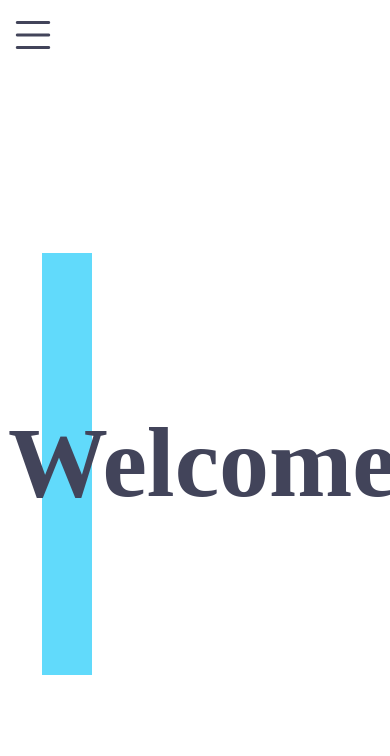
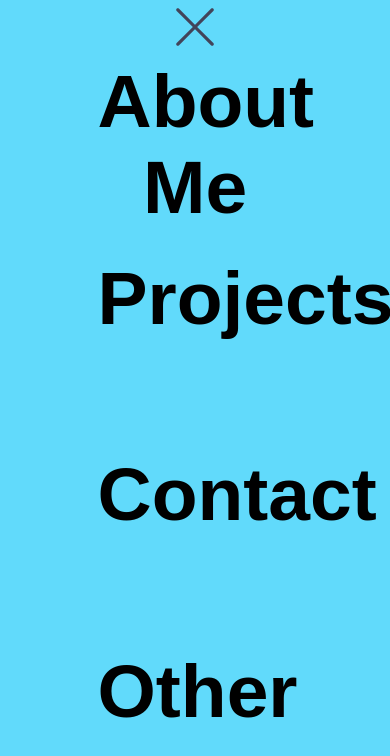
Before and after one commit to BostonRohan/portfolio, a React (Create React App) app: page /nav in a window 390 px wide. Shown: the top 756 px of the page. Built offline with nearby package versions, Linux system fonts and the light colour scheme.

Commit message:
added navbar responsiveness, and routed pages

```diff
--- a/package.json
+++ b/package.json
@@ -10,6 +10,7 @@
     "bootstrap-icons": "^1.6.1",
     "react": "^17.0.2",
     "react-dom": "^17.0.2",
+    "react-router-dom": "^5.3.0",
     "react-scripts": "4.0.3",
     "web-vitals": "^1.1.2"
   },
--- a/src/App.js
+++ b/src/App.js
@@ -1,11 +1,23 @@
 import React from "react";
+import { BrowserRouter as Router, Switch, Route } from "react-router-dom";
 import Home from "./Components/Pages/Home";
-import Navbar from "./Components/Navbar";
+import NavScreen from "./Components/Pages/Navscreen";
 function App() {
   return (
     <>
-      <Navbar />
-      <Home />
+      <Router>
+        <Switch>
+          <Route path="/" exact component={Home}></Route>
+          <Route path="/about"></Route>
+          <Route path="/projects"></Route>
+          <Route path="/contact"></Route>
+          <Route path="/other"></Route>
+          <Route path="/blog"></Route>
+          <Route path="/school"></Route>
+          <Route path="/resume"></Route>
+          <Route path="/nav" exact component={NavScreen}></Route>
+        </Switch>
+      </Router>
     </>
   );
 }
--- a/src/Components/Navbar.js
+++ b/src/Components/Navbar.js
@@ -1,10 +1,50 @@
-import React from "react";
+import { React, useState, useEffect } from "react";
+import { BrowserRouter as Router, Link } from "react-router-dom";
 import "../Styles/Navbar.css";
 import "bootstrap-icons/font/bootstrap-icons.css";
 function Navbar() {
+  const [mobile, setMobile] = useState(false);
+  const [clicked, setClicked] = useState(false);
+  const responsive = () => {
+    window.innerWidth <= 810 ? setMobile(true) : setMobile(false);
+  };
+  useEffect(() => {
+    responsive();
+  }, []);
+  window.addEventListener("resize", responsive);
+  const handleClick = () => {
+    setClicked(!clicked);
+  };
   return (
     <>
-      <i className="bi-list lines"></i>
+      {mobile ? (
+        <>
+          <Router>
+            <Link to="/" className="mobile-logo">
+              Boston
+            </Link>
+          </Router>
+          <Router>
+            <Link
+              className="bi-list lines"
+              to="/nav"
+              onClick={handleClick}
+            ></Link>
+          </Router>
+        </>
+      ) : (
+        <>
+          <div className="navbar">
+            <p className="logo">Boston</p>
+            <ul>
+              <li>About Me</li>
+              <li>Projects</li>
+              <li>Contact</li>
+              <li>Other</li>
+            </ul>
+          </div>
+        </>
+      )}
     </>
   );
 }
--- a/src/Components/Pages/Home.js
+++ b/src/Components/Pages/Home.js
@@ -1,8 +1,10 @@
 import React from "react";
 import "../../Styles/Home.css";
+import Navbar from "../Navbar";
 function Home() {
   return (
     <>
+      <Navbar />
       <div className="line"></div>
       <h1 className="welcome">Welcome</h1>
     </>
--- /dev/null
+++ b/src/Components/Pages/Navscreen.js
@@ -0,0 +1,14 @@
+import React from "react";
+import { Link } from "react-router-dom";
+function NavScreen() {
+  return (
+    <div className="mobile-nav">
+      <Link className="bi-x-lg x" to="/"></Link>
+      <h2>About Me</h2>
+      <h2>Projects</h2>
+      <h2>Contact</h2>
+      <h2>Other</h2>
+    </div>
+  );
+}
+export default NavScreen;
--- a/src/Styles/Home.css
+++ b/src/Styles/Home.css
@@ -1,13 +1,13 @@
-:root {
-  --primary-color: #61dafb;
-  --secondary-color: #42445a;
-  --tertiary-color: #f2a98d;
+* {
+  margin: 0;
+  padding: 0;
+  box-sizing: border-box;
 }
 .welcome {
   font-family: "Lobster", cursive;
   font-size: 250px;
   position: absolute;
-  top: 15vh;
+  top: 40vh;
   width: 50%;
   color: var(--secondary-color);
 }
@@ -15,29 +15,26 @@
   position: absolute;
   height: 75vh;
   border-left: 50px solid var(--primary-color);
-  left: 10vh;
+  left: 5vh;
   top: 15vh;
 }
 @media screen and (max-width: 806px) {
   .welcome {
     font-size: 150px;
-    top: 30vh;
+    top: 45vh;
   }
 }
 @media screen and (max-width: 496px) {
   .line {
-    height: 50vh;
-    top: 30vh;
-    left: 5vh;
+    border-left: 30px solid var(--primary-color);
   }
   .welcome {
     font-size: 100px;
-    top: 40vh;
+    top: 50vh;
   }
 }
-@media screen and (max-width: 332px) {
-  .welcome {
-    font-size: 75px;
-    top: 45vh;
-  }
+:root {
+  --primary-color: #61dafb;
+  --secondary-color: #42445a;
+  --tertiary-color: #f2a98d;
 }
--- a/src/Styles/Navbar.css
+++ b/src/Styles/Navbar.css
@@ -1,4 +1,52 @@
-.lines {
+ul {
+  display: flex;
+  list-style-type: none;
+  justify-content: flex-end;
+  gap: 20px;
+  padding-right: 20px;
+  letter-spacing: 0.08em;
+  font-family: "Bebas Neue", sans-serif;
+  font-weight: bold;
+  color: var(--secondary-color);
+  font-size: 24px;
+}
+h2 {
+  width: 50%;
+  height: 100%;
+  font-family: "Bebas Neue", sans-serif;
+  font-weight: bolder;
+  font-size: 75px;
+  text-align: center;
+}
+.lines,
+.x {
   font-size: 50px;
   color: var(--secondary-color);
 }
+.logo {
+  position: relative;
+  top: 15px;
+  font-family: "Kristi", cursive;
+  font-weight: bold;
+  padding-left: 15px;
+}
+/*Mobile Styles */
+.mobile-logo {
+  position: relative;
+  top: 15px;
+  float: right;
+  padding-right: 15px;
+  font-family: "Kristi", cursive;
+  font-weight: bold;
+  text-decoration: none;
+  color: black;
+}
+.mobile-nav {
+  width: 100%;
+  height: 100vh;
+  background-color: var(--primary-color);
+  display: flex;
+  align-items: center;
+  justify-content: center;
+  flex-direction: column;
+}
```
Also changed, not shown: 1 other file (tests, documents, lock files or other folders).
